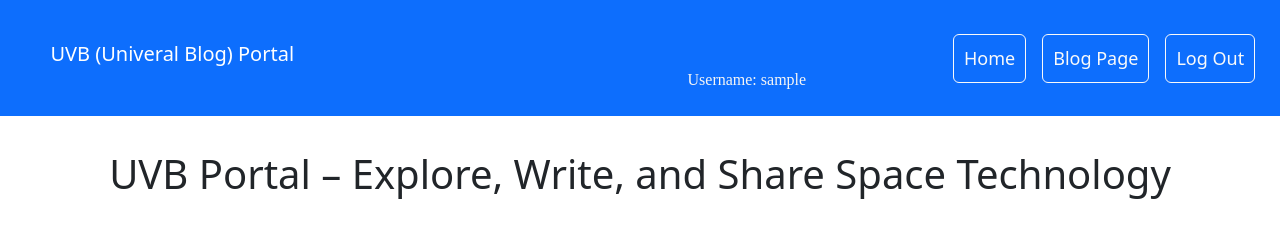
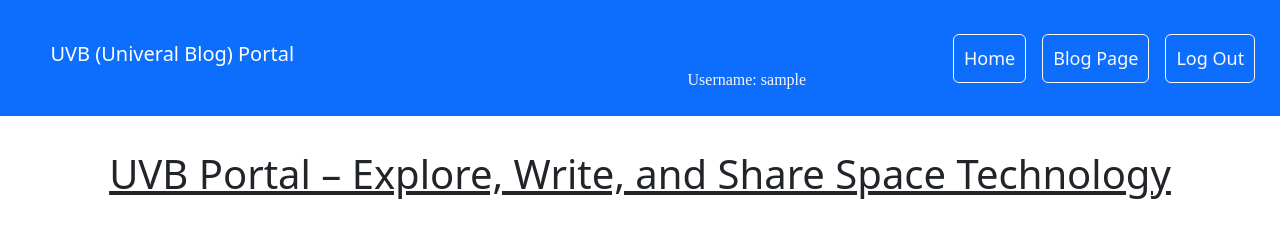
Before and after one commit to rupanjalisaha/blogger-management-system, a React (Create React App) app: page /details in a window 1280 px wide. Shown: the top 248 px of the page. Built offline with nearby package versions, Linux system fonts and the light colour scheme; no server answers; sample sign-in values are in the browser's storage.

Commit message:
changes added

```diff
--- a/src/pages/Home.js
+++ b/src/pages/Home.js
@@ -88,7 +88,7 @@ export default function Home() {
     <div style={{ width: "100%" }}>
       <Navbar />
       <div className="container" style={{ width: "100%" }}>
-        <h1 style={{ fontFamily: "revert", marginTop: "3%", marginBottom:"3%" }}>
+        <h1 style={{ fontFamily: "revert", marginTop: "3%", textDecoration:"underline" }}>
           UVB Portal – Explore, Write, and Share Space Technology
         </h1>
         <p style={{ fontFamily: "sans-serif", fontSize: "16px", padding:"5px", textAlign:"justify", margin:"5%" }}>
```
